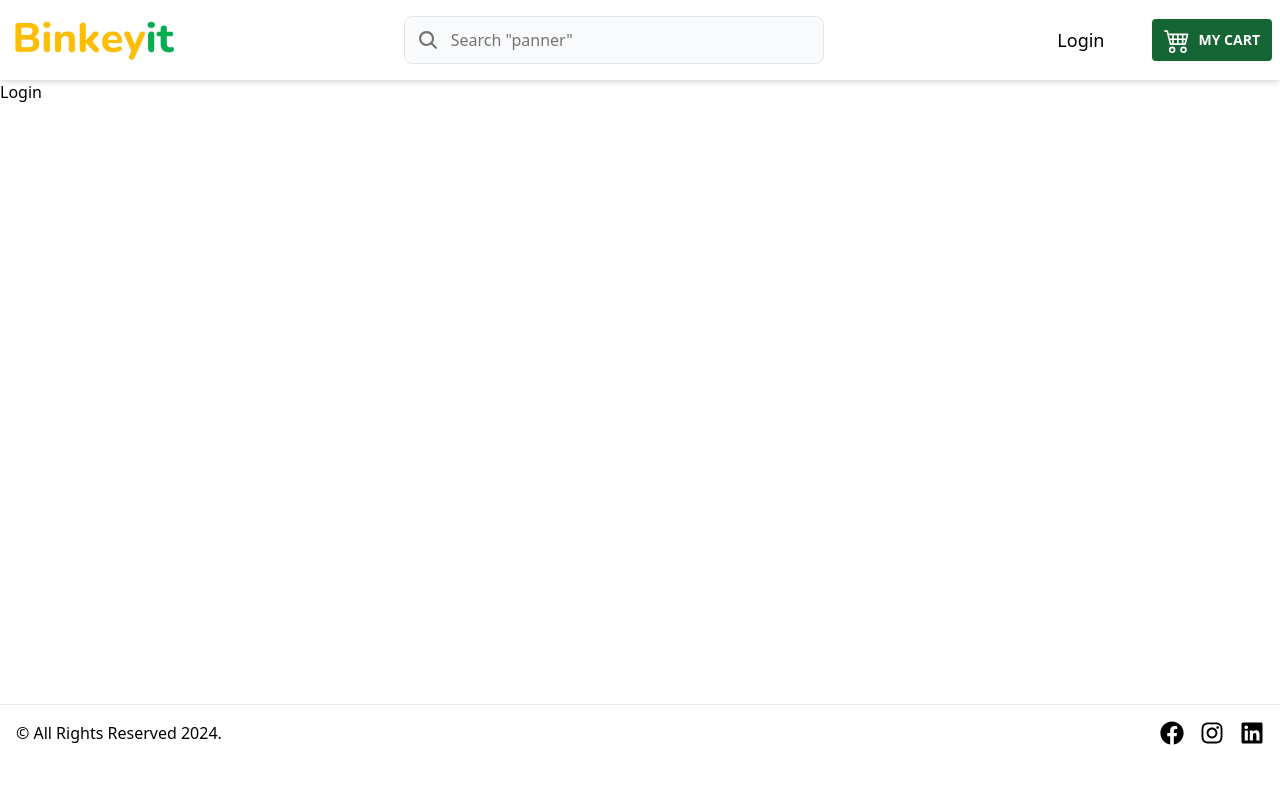
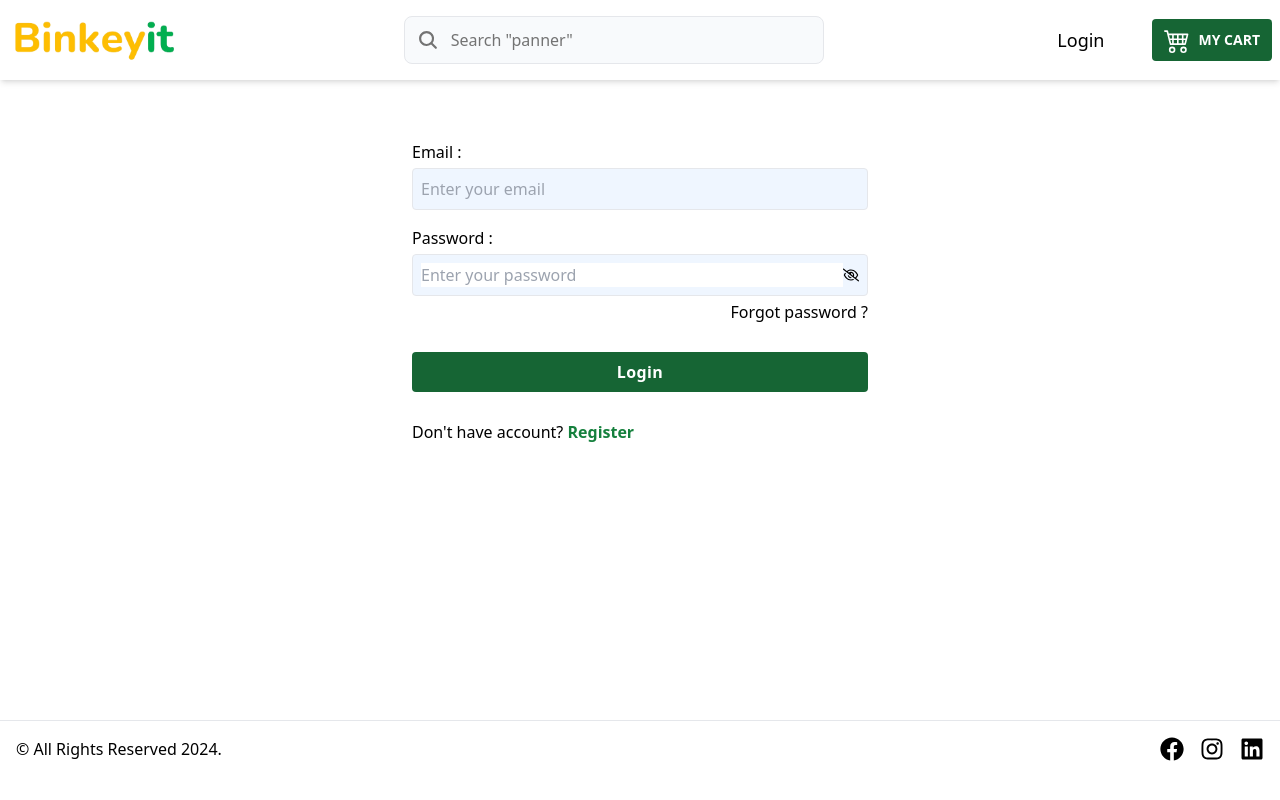
Before and after one commit to Anish-Kumar12/QuickCart, a React (Vite) app in the folder client/: page /login in a window 1280 px wide. Built offline with nearby package versions, Linux system fonts and the light colour scheme; no server answers.

Commit message:
Addig custom axios

```diff
--- a/client/package.json
+++ b/client/package.json
@@ -10,6 +10,7 @@
     "preview": "vite preview"
   },
   "dependencies": {
+    "axios": "^1.7.9",
     "react": "^18.3.1",
     "react-dom": "^18.3.1",
     "react-hot-toast": "^2.4.1",
--- /dev/null
+++ b/client/src/common/SummaryApi.js
@@ -0,0 +1,158 @@
+export const baseURL = import.meta.env.VITE_API_URL;
+
+const SummaryApi = {
+  register: {
+    url: "/api/user/register",
+    method: "post",
+  },
+  login: {
+    url: "/api/user/login",
+    method: "post",
+  },
+  forgot_password: {
+    url: "/api/user/forgot-password",
+    method: "put",
+  },
+  forgot_password_otp_verification: {
+    url: "api/user/verify-forgot-password-otp",
+    method: "put",
+  },
+  resetPassword: {
+    url: "/api/user/reset-password",
+    method: "put",
+  },
+  refreshToken: {
+    url: "api/user/refresh-token",
+    method: "post",
+  },
+  userDetails: {
+    url: "/api/user/user-details",
+    method: "get",
+  },
+  logout: {
+    url: "/api/user/logout",
+    method: "get",
+  },
+  uploadAvatar: {
+    url: "/api/user/upload-avatar",
+    method: "put",
+  },
+  updateUserDetails: {
+    url: "/api/user/update-user",
+    method: "put",
+  },
+  addCategory: {
+    url: "/api/category/add-category",
+    method: "post",
+  },
+  uploadImage: {
+    url: "/api/file/upload",
+    method: "post",
+  },
+  getCategory: {
+    url: "/api/category/get",
+    method: "get",
+  },
+  updateCategory: {
+    url: "/api/category/update",
+    method: "put",
+  },
+  deleteCategory: {
+    url: "/api/category/delete",
+    method: "delete",
+  },
+  createSubCategory: {
+    url: "/api/subcategory/create",
+    method: "post",
+  },
+  getSubCategory: {
+    url: "/api/subcategory/get",
+    method: "post",
+  },
+  updateSubCategory: {
+    url: "/api/subcategory/update",
+    method: "put",
+  },
+  deleteSubCategory: {
+    url: "/api/subcategory/delete",
+    method: "delete",
+  },
+  createProduct: {
+    url: "/api/product/create",
+    method: "post",
+  },
+  getProduct: {
+    url: "/api/product/get",
+    method: "post",
+  },
+  getProductByCategory: {
+    url: "/api/product/get-product-by-category",
+    method: "post",
+  },
+  getProductByCategoryAndSubCategory: {
+    url: "/api/product/get-pruduct-by-category-and-subcategory",
+    method: "post",
+  },
+  getProductDetails: {
+    url: "/api/product/get-product-details",
+    method: "post",
+  },
+  updateProductDetails: {
+    url: "/api/product/update-product-details",
+    method: "put",
+  },
+  deleteProduct: {
+    url: "/api/product/delete-product",
+    method: "delete",
+  },
+  searchProduct: {
+    url: "/api/product/search-product",
+    method: "post",
+  },
+  addTocart: {
+    url: "/api/cart/create",
+    method: "post",
+  },
+  getCartItem: {
+    url: "/api/cart/get",
+    method: "get",
+  },
+  updateCartItemQty: {
+    url: "/api/cart/update-qty",
+    method: "put",
+  },
+  deleteCartItem: {
+    url: "/api/cart/delete-cart-item",
+    method: "delete",
+  },
+  createAddress: {
+    url: "/api/address/create",
+    method: "post",
+  },
+  getAddress: {
+    url: "/api/address/get",
+    method: "get",
+  },
+  updateAddress: {
+    url: "/api/address/update",
+    method: "put",
+  },
+  disableAddress: {
+    url: "/api/address/disable",
+    method: "delete",
+  },
+  CashOnDeliveryOrder: {
+    url: "/api/order/cash-on-delivery",
+    method: "post",
+  },
+  payment_url: {
+    url: "/api/order/checkout",
+    method: "post",
+  },
+  getOrderItems: {
+    url: "/api/order/order-list",
+    method: "get",
+  },
+};
+
+export default SummaryApi;
--- a/client/src/pages/Login.jsx
+++ b/client/src/pages/Login.jsx
@@ -1,11 +1,91 @@
-import React from 'react'
+import React, { useState } from "react";
+import { FaRegEyeSlash } from "react-icons/fa6";
+import { FaRegEye } from "react-icons/fa6";
+import AxiosToastError from '../utils/AxiosToastError';
+import { Link } from "react-router-dom";
 
 const Login = () => {
+  const [data, setData] = useState({
+    email: "",
+    password: "",
+  });
+  const [showPassword, setShowPassword] = useState(false)
+  const valideValue = true;
+  const handleChange = (e) => {
+    const { name, value } = e.target;
+
+    setData((preve) => {
+      return {
+        ...preve,
+        [name]: value,
+      };
+    });
+  };
   return (
-    <div>
-      Login
-    </div>
-  )
-}
+    <section className="w-full container mx-auto px-2">
+      <div className="bg-white my-4 w-full max-w-lg mx-auto rounded p-7">
+        <form className="grid gap-4 py-4" onSubmit = {(e) => e.preventDefault()}>
+          <div className="grid gap-1">
+            <label htmlFor="email">Email :</label>
+            <input
+              type="email"
+              id="email"
+              className="bg-blue-50 p-2 border rounded outline-none focus:border-primary-200"
+              name="email"
+              value={data.email}
+              onChange={handleChange}
+              placeholder="Enter your email"
+            />
+          </div>
+          <div className="grid gap-1">
+            <label htmlFor="password">Password :</label>
+            <div className="bg-blue-50 p-2 border rounded flex items-center focus-within:border-primary-200">
+              <input
+                type={showPassword ? "text" : "password"}
+                id="password"
+                className="w-full outline-none"
+                name="password"
+                value={data.password}
+                onChange={handleChange}
+                placeholder="Enter your password"
+              />
+              <div
+                onClick={() => setShowPassword((preve) => !preve)}
+                className="cursor-pointer"
+              >
+                {showPassword ? <FaRegEye /> : <FaRegEyeSlash />}
+              </div>
+            </div>
+            <Link
+              to={"/forgot-password"}
+              className="block ml-auto hover:text-primary-200"
+            >
+              Forgot password ?
+            </Link>
+          </div>
 
-export default Login
+          <button
+            disabled={!valideValue}
+            className={` ${
+              valideValue ? "bg-green-800 hover:bg-green-700" : "bg-gray-500"
+            }    text-white py-2 rounded font-semibold my-3 tracking-wide`}
+          >
+            Login
+          </button>
+        </form>
+
+        <p>
+          Don't have account?{" "}
+          <Link
+            to={"/register"}
+            className="font-semibold text-green-700 hover:text-green-800"
+          >
+            Register
+          </Link>
+        </p>
+      </div>
+    </section>
+  );
+};
+
+export default Login;
--- a/client/src/pages/Register.jsx
+++ b/client/src/pages/Register.jsx
@@ -1,9 +1,11 @@
 import React, { useState } from "react";
 import { FaRegEyeSlash } from "react-icons/fa6";
 import { FaRegEye } from "react-icons/fa6";
-import toast from 'react-hot-toast';
-import AxiosToastError from '../utils/AxiosToastError.js';
-import { Link, useNavigate } from 'react-router-dom';
+import toast from "react-hot-toast";
+import Axios from "../utils/Axios";
+import SummaryApi from "../common/SummaryApi";
+import AxiosToastError from "../utils/AxiosToastError";
+import { Link, useNavigate } from "react-router-dom";
 
 const Register = () => {
   const [data, setData] = useState({
@@ -14,8 +16,8 @@
   });
   const [showPassword, setShowPassword] = useState(false);
   const [showConfirmPassword, setShowConfirmPassword] = useState(false);
+  const navigate = useNavigate();
 
-  const valideValue = true;
   const handleChange = (e) => {
     const { name, value } = e.target;
 
@@ -26,12 +28,47 @@
       };
     });
   };
+
+  const valideValue = Object.values(data).every((el) => el);
+
+  const handleSubmit = async (e) => {
+    e.preventDefault();
+
+    if (data.password !== data.confirmPassword) {
+      toast.error("password and confirm password must be same");
+      return;
+    }
+
+    try {
+      const response = await Axios({
+        ...SummaryApi.register,
+        data: data,
+      });
+
+      if (response.data.error) {
+        toast.error(response.data.message);
+      }
+
+      if (response.data.success) {
+        toast.success(response.data.message);
+        setData({
+          name: "",
+          email: "",
+          password: "",
+          confirmPassword: "",
+        });
+        navigate("/login");
+      }
+    } catch (error) {
+      AxiosToastError(error);
+    }
+  };
   return (
     <section className="w-full container mx-auto px-2">
       <div className="bg-white my-4 w-full max-w-lg mx-auto rounded p-7">
         <p>Welcome to Binkeyit</p>
 
-      <form className="grid gap-4 mt-6" onSubmit={(e) => e.preventDefault()}>
+        <form className="grid gap-4 mt-6" onSubmit={handleSubmit}>
           <div className="grid gap-1">
             <label htmlFor="name">Name :</label>
             <input
@@ -119,7 +156,7 @@
         </p>
       </div>
     </section>
-  )
+  );
 };
 
 export default Register;
```
Also changed, not shown: client/src/utils/Axios.js (added), 1 other file (tests, documents, lock files or other folders). Lines whose indentation alone changed are shown as unchanged.
